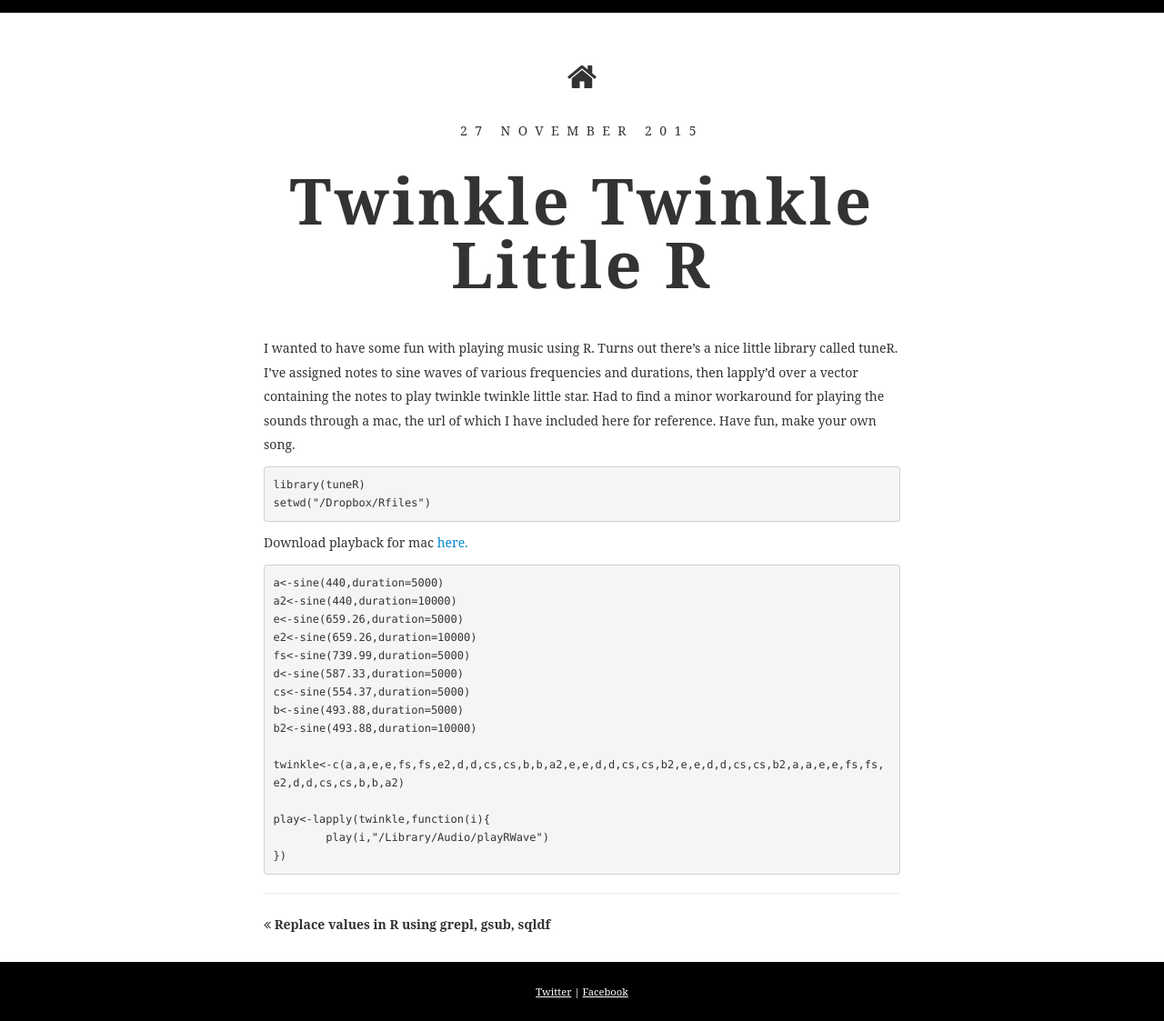
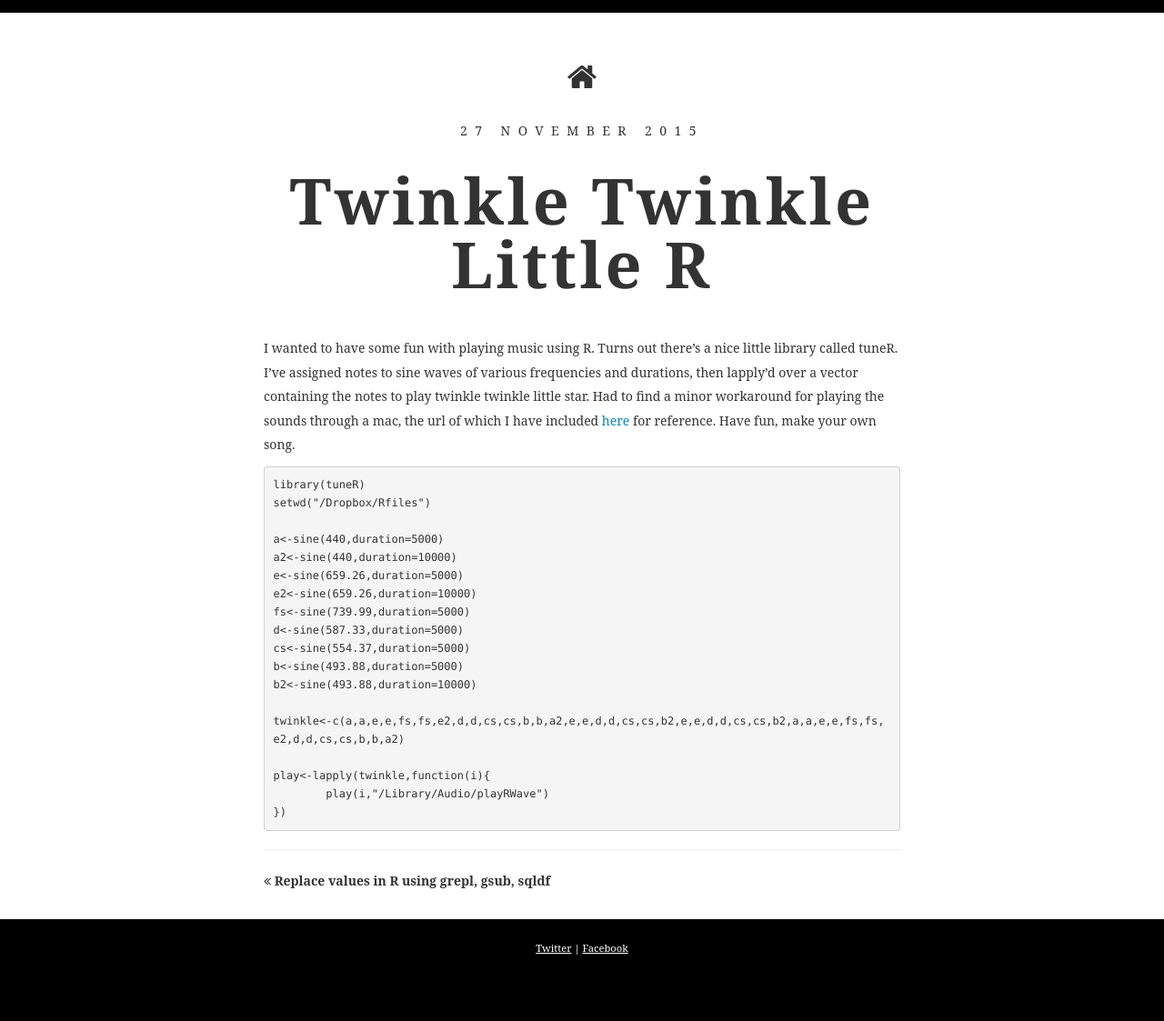
Before and after one commit to eastandwestwind/notes, a Jekyll site: the page built from _posts/2015-11-27-twinkle.md, in a window 1280 px wide. Shown: the whole page at 91% size. Built offline with Jekyll 4.4.1, drawn with Linux system fonts in a browser that asks for light colours; some web fonts are replaced; after the commit the page ends 1075 px from its top, so only the background shows below that.

Commit message:
move url

```diff
--- a/_posts/2015-11-27-twinkle.md
+++ b/_posts/2015-11-27-twinkle.md
@@ -3,12 +3,10 @@ layout: post_page
 title: Twinkle Twinkle Little R
 ---
 
-I wanted to have some fun with playing music using R. Turns out there's a nice little library called tuneR. I've assigned notes to sine waves of various frequencies and durations, then lapply'd over a vector containing the notes to play twinkle twinkle little star. Had to find a minor workaround for playing the sounds through a mac, the url of which I have included here for reference. Have fun, make your own song.
+I wanted to have some fun with playing music using R. Turns out there's a nice little library called tuneR. I've assigned notes to sine waves of various frequencies and durations, then lapply'd over a vector containing the notes to play twinkle twinkle little star. Had to find a minor workaround for playing the sounds through a mac, the url of which I have included [here](http://homes.soic.indiana.edu/donbyrd/RTools+Docs/tuneRPlaybackOnMacs.html) for reference. Have fun, make your own song.
 
 	library(tuneR)
 	setwd("/Dropbox/Rfiles")
-
-Download playback for mac [here.](http://homes.soic.indiana.edu/donbyrd/RTools+Docs/tuneRPlaybackOnMacs.html)
 
 	a<-sine(440,duration=5000)
 	a2<-sine(440,duration=10000)
```
